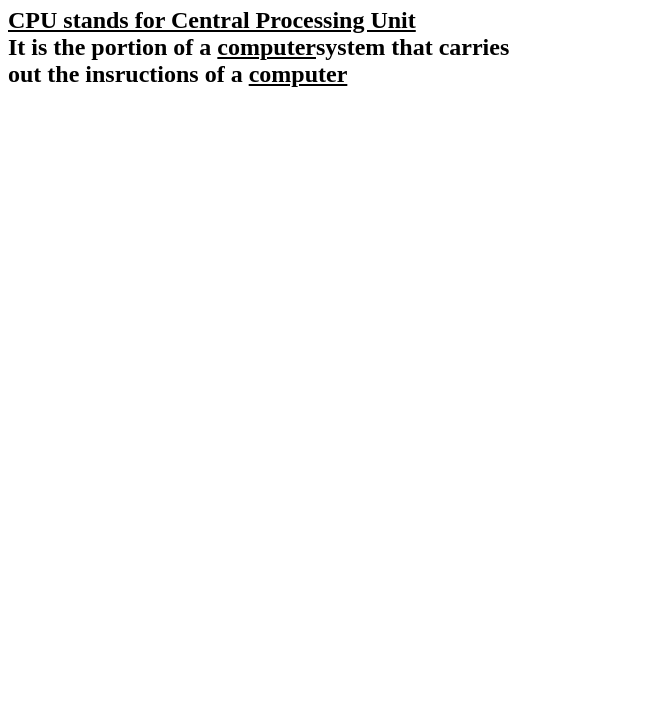
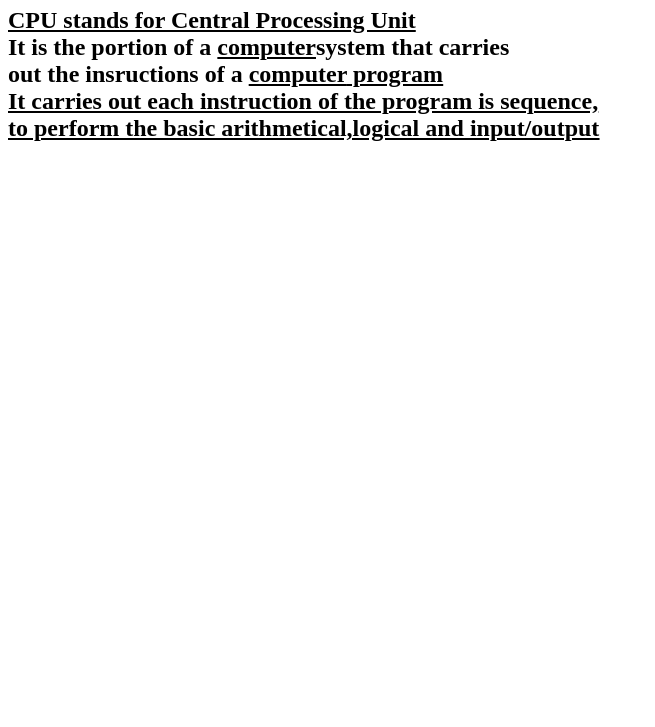
Before and after one commit to iamneo-production/dbbefafbeeaddadaeccdfffebaeceaec, a plain HTML site: page public/index.html in a window 1280 px wide. Shown: the part 73-800 px from the top of the page, without its empty margins (0-655 px from the left). Drawn offline with Linux system fonts and the light colour scheme.

Commit message:
Backup Commit

```diff
--- a/public/index.html
+++ b/public/index.html
@@ -11,7 +11,9 @@
     <h1>CPU</h1>
     <h2><u>CPU stands for Central Processing Unit</u><br>
         It is the portion of a <u>computer</u>system that carries<br>
-        out the insructions of a <u>computer<u>
+        out the insructions of a <u>computer<u> program<br>
+            It carries out each instruction of the program is sequence,<br>
+            to perform the basic arithmetical,logical and input/output
 
 
 </body>
```
